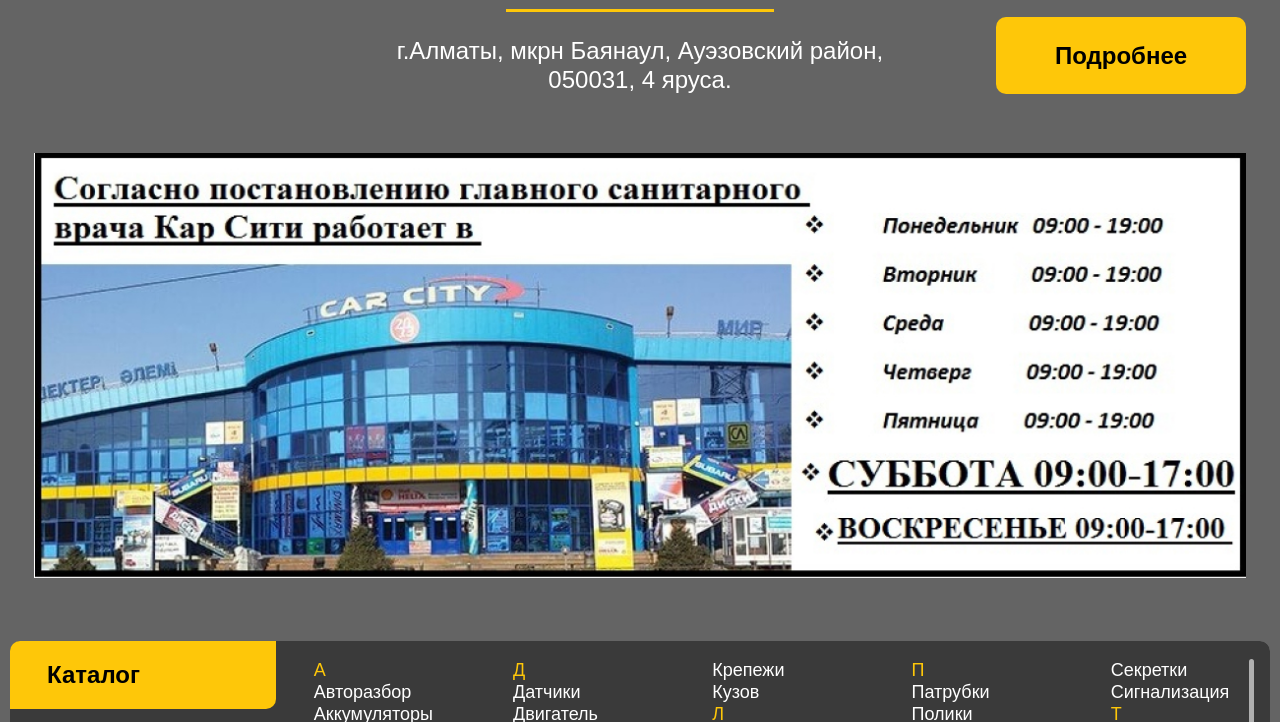
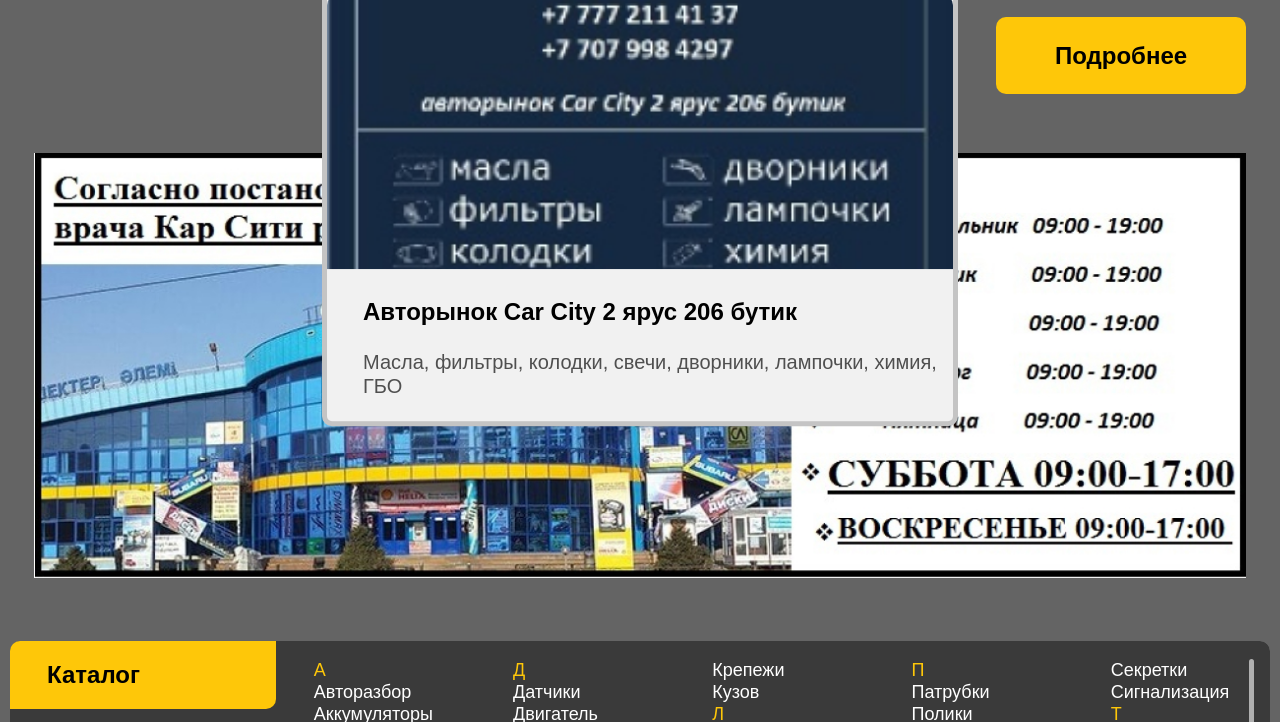
Before and after one commit to VladislavSklv/CarCity, a website: page src/index.html in a window 1280 px wide. Shown: the part 192-914 px from the top of the page. Drawn offline with nearby package versions, Linux system fonts and the light colour scheme; files that its build step writes are made by us from their sources; a web font is replaced by a local one.

Commit message:
started doing modal card

```diff
--- a/src/index.html
+++ b/src/index.html
@@ -447,6 +447,16 @@
             </div>
         </div>
     </div>
+
+    <div class="modal-card">
+        <div class="modal-card__img">
+            <img src="img/items/item-1.jpg" alt="image">
+        </div>
+        <div class="modal-card__info">
+            <div class="modal-card__title">Авторынок Car City 2 ярус 206 бутик</div>
+            <div class="modal-card__text">Масла, фильтры, колодки, свечи, дворники, лампочки, химия, ГБО</div>
+        </div>
+    </div>
     <!--// Modals -->
 
 @@include('parts/footer.html')
--- a/src/js/script.js
+++ b/src/js/script.js
@@ -26,7 +26,7 @@
 		counterNumbersBlock = document.querySelector('.catalog-counter__menu'),
 		counterNumbers = document.querySelectorAll('.catalog-counter__number');
 
-	let chosenSubfilterVariable, missedCards = [], cardClassNum, chosenFilters = [], chosenFilter;
+	let chosenSubfilterVariable = 'Все', missedCards = [], cardClassNum, chosenFilters = [], chosenFilter;
 	let subCross = document.querySelector('.js-sub-cross');
 
 	getCards();
@@ -40,6 +40,46 @@
 	function removeClasses(items, classes){
 		items.forEach((item, i) => {
 			item.classList.remove(classes[i]);
+		});
+	}
+
+	function renderChosenFilters(){
+		const chosenFilterHTML = `<div data-filter="${chosenFilter.dataset.filter}" class="catalog__chosen-filter fadein">${chosenFilter.innerText} <span class="cross">✖</span></div>`;
+		if(!chosenFilters.find(i => i === chosenFilterHTML)){
+			chosenFiltersBlock.insertAdjacentHTML('beforeend', chosenFilterHTML);
+			chosenFilters.push(chosenFilterHTML);
+		}
+
+		// Removing chosen filters
+		const chosenFiltersCrosses = document.querySelectorAll('.cross');
+
+		chosenFiltersCrosses.forEach(cross => {
+			cross.addEventListener('click', () => {
+				chosenFilters = chosenFilters.filter(i => i != `<div data-filter="${cross.parentNode.dataset.filter}" class="catalog__chosen-filter fadein">${cross.parentNode.innerHTML}</div>`);
+				allFilters.forEach(filter => {
+					if(filter.dataset.filter == cross.parentNode.dataset.filter){
+						filter.classList.remove('catalog-filters__filter_active');
+					}
+				});
+				cross.parentNode.classList.add('fadeout');
+				setTimeout(() => {
+					cross.parentNode.remove();
+					filterCards();
+				}, 499);
+			});
+			cross.removeEventListener('click', () => {
+				chosenFilters = chosenFilters.filter(i => i != `<div data-filter="${cross.parentNode.dataset.filter}" class="catalog__chosen-filter fadein">${cross.parentNode.innerHTML}</div>`);
+				allFilters.forEach(filter => {
+					if(filter.dataset.filter == cross.parentNode.dataset.filter){
+						filter.classList.remove('catalog-filters__filter_active');
+					}
+				});
+				cross.parentNode.classList.add('fadeout');
+				setTimeout(() => {
+					cross.parentNode.remove();
+					filterCards();
+				}, 499);
+			});
 		});
 	}
 
@@ -84,6 +124,7 @@
 			}
 			render(cardClassNum, cardsArray[i].imgSrc, cardsArray[i].title, cardsArray[i].text);
 		}
+		addModalsToCards();
 	}
 
 	function render(num, imgSrc, title, text){
@@ -233,45 +274,16 @@
 				render(cardClassNum, cardsArrayWithSubfilters[i].imgSrc, cardsArrayWithSubfilters[i].title, cardsArrayWithSubfilters[i].text);
 			}
 		}
+		addModalsToCards();
 		showMoreBtn.style.display = 'block';
 	}
 
-	function renderChosenFilters(){
-		const chosenFilterHTML = `<div data-filter="${chosenFilter.dataset.filter}" class="catalog__chosen-filter fadein">${chosenFilter.innerText} <span class="cross">✖</span></div>`;
-		if(!chosenFilters.find(i => i === chosenFilterHTML)){
-			chosenFiltersBlock.insertAdjacentHTML('beforeend', chosenFilterHTML);
-			chosenFilters.push(chosenFilterHTML);
-		}
+	function addModalsToCards() {
+		const cards = document.querySelectorAll('.card');
 
-		// Removing chosen filters
-		const chosenFiltersCrosses = document.querySelectorAll('.cross');
-
-		chosenFiltersCrosses.forEach(cross => {
-			cross.addEventListener('click', () => {
-				chosenFilters = chosenFilters.filter(i => i != `<div data-filter="${cross.parentNode.dataset.filter}" class="catalog__chosen-filter fadein">${cross.parentNode.innerHTML}</div>`);
-				allFilters.forEach(filter => {
-					if(filter.dataset.filter == cross.parentNode.dataset.filter){
-						filter.classList.remove('catalog-filters__filter_active');
-					}
-				});
-				cross.parentNode.classList.add('fadeout');
-				setTimeout(() => {
-					cross.parentNode.remove();
-					filterCards();
-				}, 499);
-			});
-			cross.removeEventListener('click', () => {
-				chosenFilters = chosenFilters.filter(i => i != `<div data-filter="${cross.parentNode.dataset.filter}" class="catalog__chosen-filter fadein">${cross.parentNode.innerHTML}</div>`);
-				allFilters.forEach(filter => {
-					if(filter.dataset.filter == cross.parentNode.dataset.filter){
-						filter.classList.remove('catalog-filters__filter_active');
-					}
-				});
-				cross.parentNode.classList.add('fadeout');
-				setTimeout(() => {
-					cross.parentNode.remove();
-					filterCards();
-				}, 499);
+		cards.forEach(card => {
+			card.addEventListener('click', () => {
+				console.log(card);
 			});
 		});
 	}
@@ -358,6 +370,8 @@
 			}, 499);
 			removeClasses([partsFiltersBtn, markFiltersBtn, categoriesMenu, mainSubfiltersBlock], ['catalog-filters-main__subfilter_active', 'catalog-filters-main__subfilter_active', 'catalog-filters__category_active', 'catalog-filters-main_active']);
 			addClasses([allFiltersBtn, partsBlock, markBlock, hrBlock], ['catalog-filters-main__subfilter_active', "catalog-filters__parts_active", "catalog-filters__mark_active", "catalog-filters__hr_active"]);
+			chosenSubfilterVariable = 'Все';
+			filterCards();
 		});
 	});
 	subCross.addEventListener('click', () => {
@@ -367,6 +381,8 @@
 		}, 499);
 		removeClasses([partsFiltersBtn, markFiltersBtn, categoriesMenu, mainSubfiltersBlock], ['catalog-filters-main__subfilter_active', 'catalog-filters-main__subfilter_active', 'catalog-filters__category_active', 'catalog-filters-main_active']);
 		addClasses([allFiltersBtn, partsBlock, markBlock, hrBlock], ['catalog-filters-main__subfilter_active', "catalog-filters__parts_active", "catalog-filters__mark_active", "catalog-filters__hr_active"]);
+		chosenSubfilterVariable = 'Все';
+		filterCards();
 	});
 
 	// Category menu
--- a/src/sass/blocks/_modals.scss
+++ b/src/sass/blocks/_modals.scss
@@ -115,11 +115,47 @@
     }
 }
 
+.modal-card{
+    position: fixed;
+    top: 50%;
+    left: 50%;
+    transform: translate(-50%, -50%);
+    display: inline-block;
+    width: calc(100% / 1.79);
+    background-color: #F1F1F1;
+    border: 15px solid #C4C4C4;
+    border-radius: 30px;
+    &__img{
+        width: 100%;
+        img{
+            width: 100%;
+            border-radius: 10px 10px 0 0;
+        }
+    }
+    &__info{
+        padding-left: 48px;
+        padding-bottom: 36px;
+    }
+    &__title{
+        font-weight: 600;
+        color: #000;
+        font-size: 48px;
+        line-height: 58px;
+        margin: 24px 0;
+    }
+    &__text{
+        font-weight: 300;
+        color: #4F4F4F;
+        font-size: 36px;
+        line-height: 43px;
+    }
+}
+
 .modal-opacity, .modal-center{
     display: none;
     opacity: 0;
 }
-@media(max-width: 1500px){
+@media(max-width: 1640px){
     .modal-center{
         height: 510px;
         width: 925px;
@@ -153,6 +189,24 @@
             font-weight: 500;
             font-size: 14px;
             line-height: 17px;
+        }
+    }
+    .modal-card{
+        width: 636px;
+        border: 5px solid #C4C4C4;
+        border-radius: 10px;
+        &__info{
+            padding-left: 36px;
+            padding-bottom: 23px;
+        }
+        &__title{
+            font-size: 24px;
+            line-height: 29px;
+            margin: 24px 0;
+        }
+        &__text{
+            font-size: 20px;
+            line-height: 24px;
         }
     }
 }
```
Also changed, not shown: dist/css/style.css, dist/index.html, dist/js/script.js.
